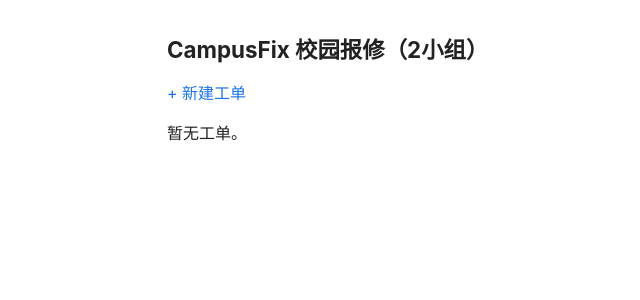
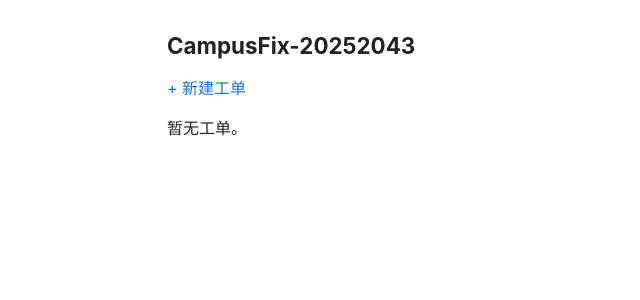
Before and after one commit to lkxx-Create/campusfix-starter, a Flask app: page / in a window 1280 px wide. Shown: the top 300 px of the page, without its empty margins (93-733 px from the left). Run offline with Flask 3, Linux system fonts and the light colour scheme; data that the repository does not hold is empty.

Commit message:
feat: 更新首页标题为 CampusFix-20252043

```diff
--- a/templates/index.html
+++ b/templates/index.html
@@ -14,7 +14,7 @@
   </style>
 </head>
 <body>
-  <h1>CampusFix 校园报修（2小组）</h1>
+  <h1>CampusFix-20252043</h1>
   <p><a href="{{ url_for('create_ticket') }}">+ 新建工单</a></p>
   {% if tickets %}
     {% for t in tickets %}
```
